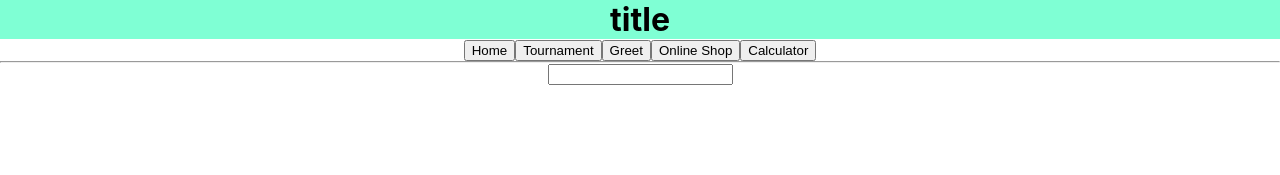
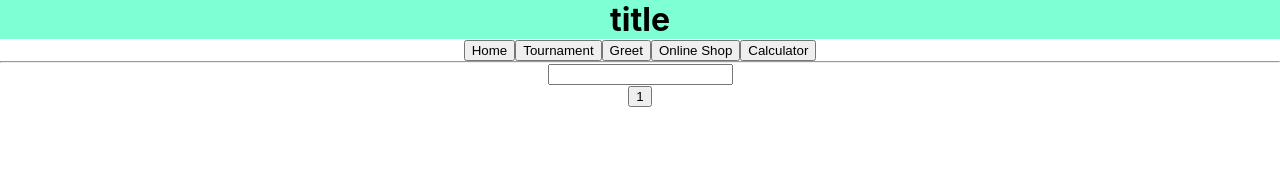
Before and after one commit to AitordeGomar/React-Demo, a React (Create React App) app: page /calculator in a window 1280 px wide. Shown: the top 175 px of the page. Built offline with nearby package versions, Linux system fonts and the light colour scheme.

Commit message:
CalcButton linked

```diff
--- /dev/null
+++ b/src/componets/CalcButton.js
@@ -0,0 +1,11 @@
+import React from 'react';
+
+const CalcButton = () => {
+    return (
+        <div>
+            <button className='calc-button'>1</button>
+        </div>
+    )
+}
+
+export default CalcButton
--- a/src/componets/Calculator.js
+++ b/src/componets/Calculator.js
@@ -1,4 +1,5 @@
-import React, {useState} from 'react'
+import React, {useState} from 'react';
+import CalcButton from './CalcButton';
 
 const Calculator = () => {
 
@@ -6,6 +7,7 @@ const Calculator = () => {
     return (
         <div>
             <input type='text' value={value}/>
+            <CalcButton />
         </div>
     )
 }
```
